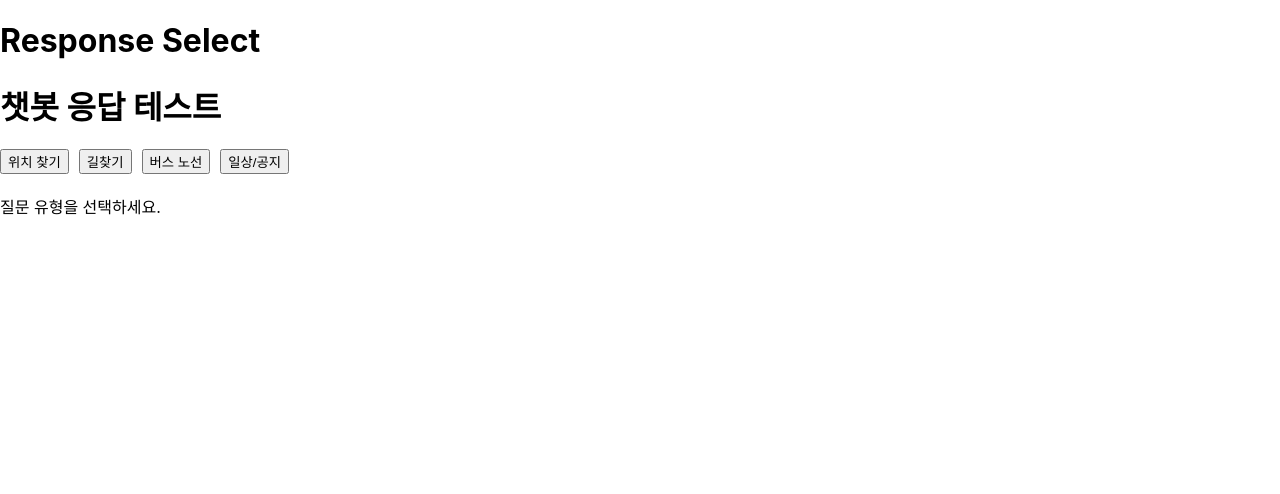
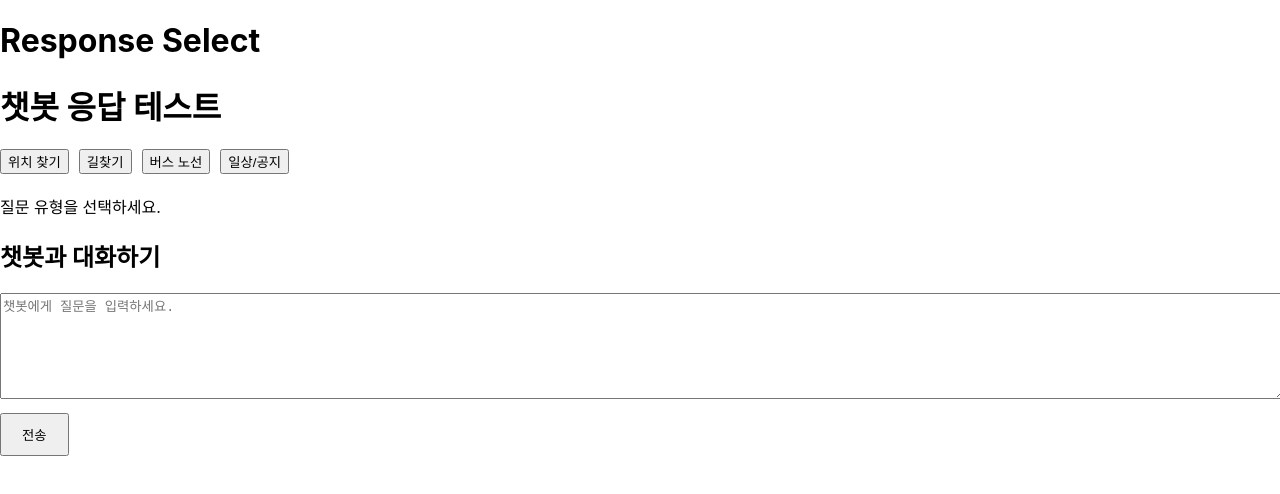
Before and after one commit to HSU-ThePathWeAreGoingToWalk/device-frontend, a React (Create React App) app in the folder voice-tts-app/: page / in a window 1280 px wide. Shown: the top 494 px of the page. Built offline with nearby package versions, Linux system fonts and the light colour scheme.

Commit message:
챗봇 연결

```diff
--- a/voice-tts-app/src/Response.tsx
+++ b/voice-tts-app/src/Response.tsx
@@ -1,4 +1,8 @@
 import React, { useState, useEffect } from "react";
+import axios from "axios"; // Import axios for API calls
+
+// API URL 관리
+const API_URL = "http://localhost:8000/chat"; // Replace with the actual API URL
 
 // 응답 타입 정의
 type LocationResponse = {
@@ -92,6 +96,8 @@ const NoticeComponent = ({ data }: { data: NoticeResponse }) => (
 const ResponseComponent = () => {
   const [selectedType, setSelectedType] = useState<QuestionType | null>(null);
   const [responseData, setResponseData] = useState<any>(null);
+  const [userMessage, setUserMessage] = useState(""); // State for user input
+  const [chatResponse, setChatResponse] = useState<string | null>(null); // State for chatbot response
 
   // 각 질문 타입에 대한 더미 데이터 예시
   const dummyResponses = {
@@ -148,6 +154,21 @@ const ResponseComponent = () => {
     }
   }, [selectedType]);
 
+  // Function to handle sending a message to the backend API
+  const sendMessageToAPI = async () => {
+    if (!userMessage.trim()) return; // Prevent empty messages
+    try {
+      const response = await axios.post(API_URL, {
+        message: userMessage,
+        session_id: "1234", // Replace with actual session ID if needed
+      });
+      setChatResponse(response.data.response); // Update chatbot response
+    } catch (error) {
+      console.error("Error communicating with the chatbot API:", error);
+      setChatResponse("오류가 발생했습니다. 다시 시도해주세요."); // Error message
+    }
+  };
+
   // 선택된 질문 유형에 따라 컴포넌트를 렌더링하는 함수
   const renderComponent = () => {
     if (!selectedType) {
@@ -180,6 +201,22 @@ const ResponseComponent = () => {
         <button onClick={() => { setSelectedType(QuestionType.Notice); setResponseData(null); }}>일상/공지</button>
       </div>
       <div>{renderComponent()}</div>
+      <div style={{ marginTop: "20px" }}>
+        <h2>챗봇과 대화하기</h2>
+        <textarea
+          value={userMessage}
+          onChange={(e) => setUserMessage(e.target.value)}
+          placeholder="챗봇에게 질문을 입력하세요."
+          style={{ width: "100%", height: "100px", marginBottom: "10px" }}
+        />
+        <button onClick={sendMessageToAPI} style={{ padding: "10px 20px" }}>전송</button>
+        {chatResponse && (
+          <div style={{ marginTop: "20px", padding: "10px", border: "1px solid #ccc", borderRadius: "5px" }}>
+            <h3>챗봇 응답:</h3>
+            <p>{chatResponse}</p>
+          </div>
+        )}
+      </div>
     </div>
   );
 };
```
